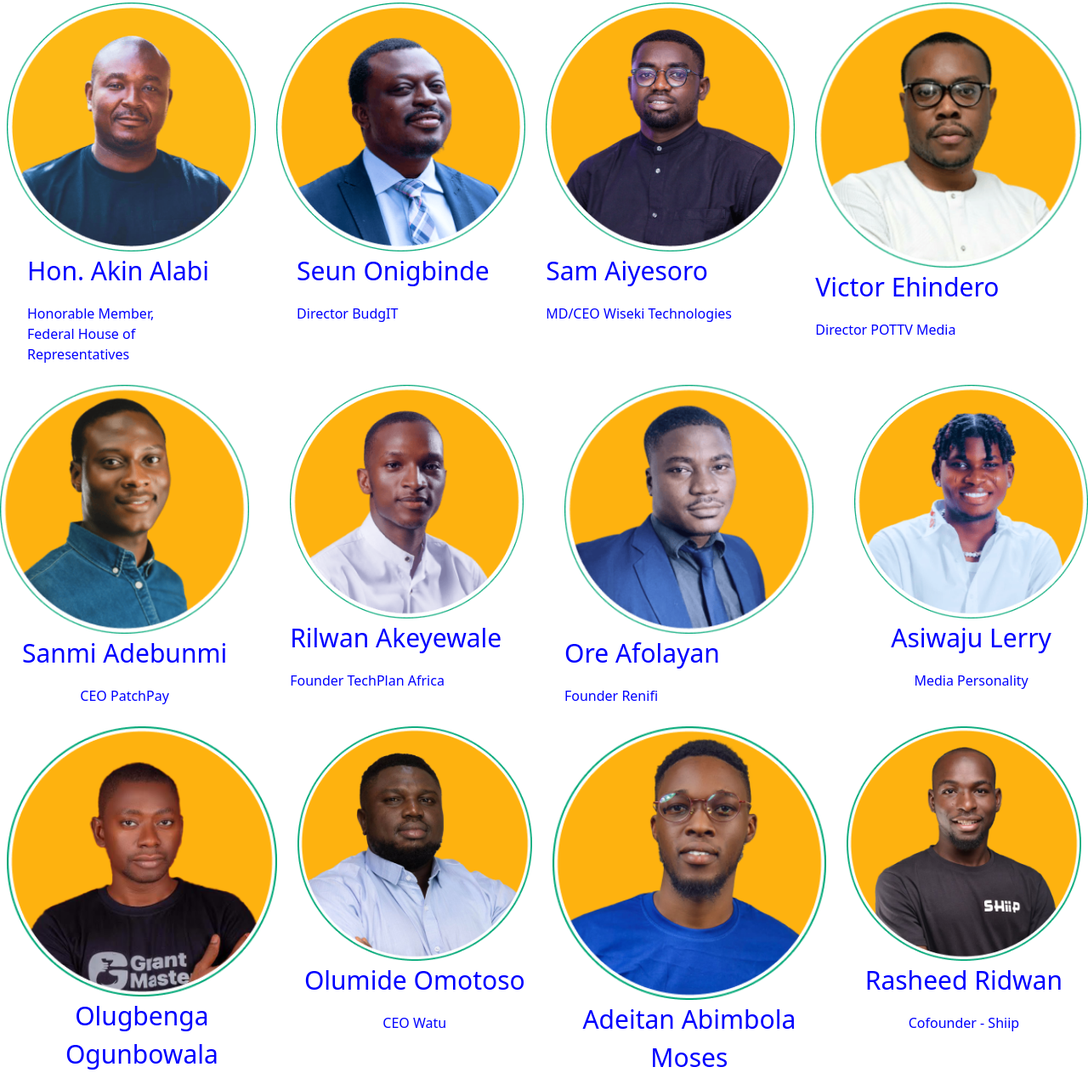
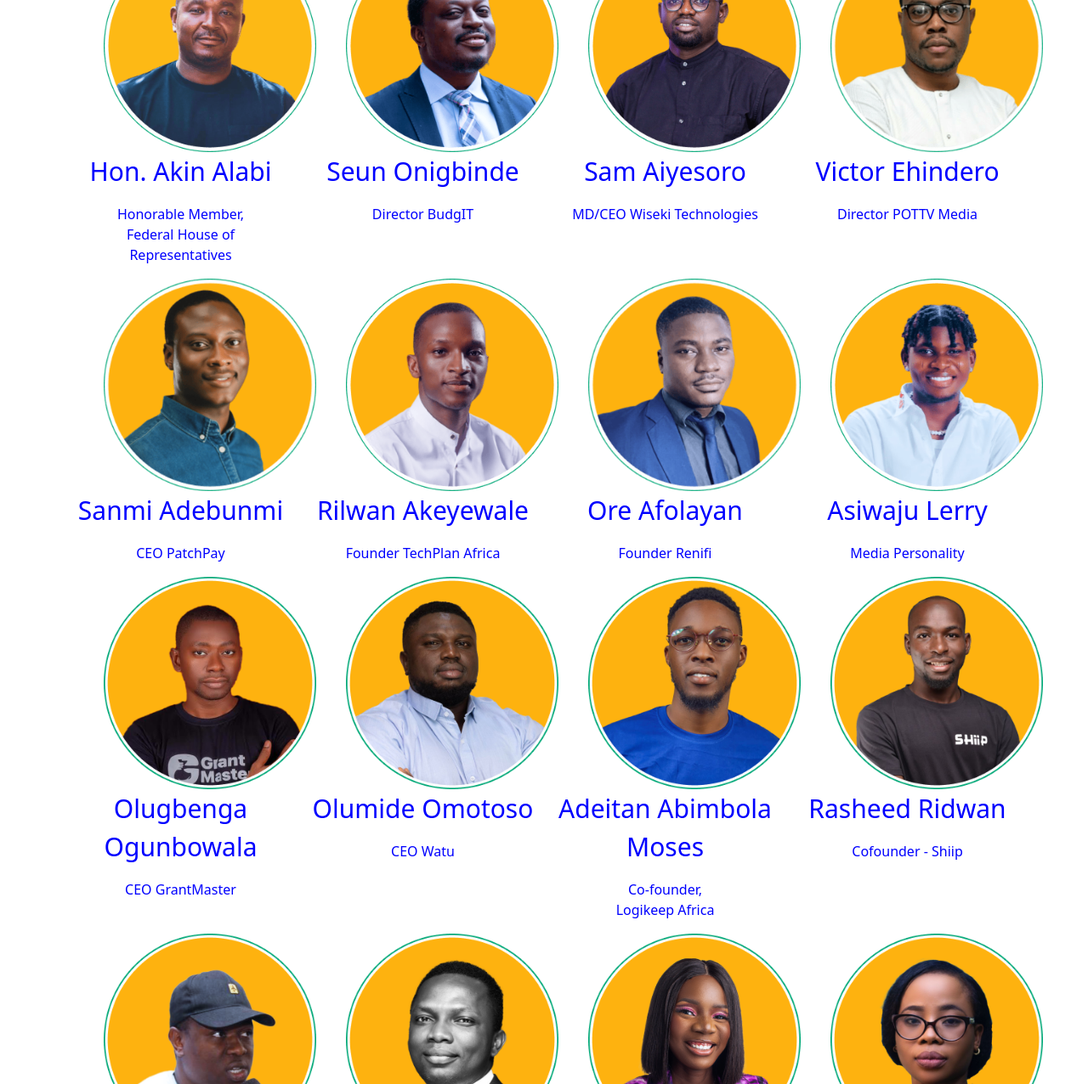
Before and after one commit to Maryam1210/my-git-class, a plain HTML site: page nav.html in a window 1280 px wide. Shown: the part 2143-3419 px from the top of the page at 85% size. Drawn offline with Linux system fonts and the light colour scheme.

Commit message:
add new file

```diff
--- a/bootstrap.css
+++ b/bootstrap.css
@@ -34,21 +34,14 @@
     width: 350px;
 font-size: larger;
 }
- /* @media (max-width: 768px) {
-body{
-    background-color:gray;
-}
- }
-@media (max-width: 768px){
-    .display{
-        display: none;
-        font-family: 'Times New Roman', Times, serif;
-        text-decoration: underline;
+
+    .img{
+width: 250px;
+margin-left: 40px;
+    }
+
+@media screen and (max-width: 768px){
+    .picture{
+        width: 100px;
     }
 }
-@media (max-width:768px){
-    nav{
-        display: flex;
-        font-style: italic;
-    }
-} */
--- a/nav.html
+++ b/nav.html
@@ -62,11 +62,19 @@
     <p class="fs-2 text-center text-light">Saturday, September 9th, 2023.</p>
     </div>
   </main>
-  <section class="d-flex p-2 gap-4 w-50">
-     <div><img src="tit-514f3678 - Copy.svg" alt="" style="border-bottom: 2px solid #fbc84d; width: 550px; ">
-    <p class="text-primary">Welcome to Ibadan Tech Expo - a dynamic and vibrant gathering that <br> celebrates the world of technology and innovation in Ibadan, Nigeria's <br> largest city by landmass. The Ibadan Tech Expo aims to create an inclusive <br> and engaging environment that brings together a diverse community of <br> tech enthusiasts, professionals, and stakeholders. Whether you're a <br> seasoned industry veteran or a  newcomer looking to explore the exciting <br>  possibilities of the tech scene, this event is tailor-made for you.</p>
+  <section>
+    <div class="container">
+<div class="row">
+  <div class="col-sm-12 col-md-6 col-lg-6">
+    <img src="tit-514f3678 - Copy.svg" alt="" class="picture" style="border-bottom: 2px solid #fbc84d; width: 550px; ">
+    <p> <p class="text-primary">Welcome to Ibadan Tech Expo - a dynamic and vibrant gathering that <br> celebrates the world of technology and innovation in Ibadan, Nigeria's <br> largest city by landmass. The Ibadan Tech Expo aims to create an inclusive <br> and engaging environment that brings together a diverse community of <br> tech enthusiasts, professionals, and stakeholders. Whether you're a <br> seasoned industry veteran or a  newcomer looking to explore the exciting <br>  possibilities of the tech scene, this event is tailor-made for you.</p>
   </div>
-<div style="margin-left: 100px;"><img src="Poster 3 1-ed55da9d (1).svg" alt="" style="width:600px; margin-left: -100px;"></div></section>
+  <div class="col-sm-12 col-md-6 col-lg-6">
+    <img src="Poster 3 1-ed55da9d (1).svg" alt="" width="550">
+  </div>
+</div>
+    </div>
+  </section>
 <div p class="fs-1 text-center text-primary"  style="border-bottom: 2px solid #fbc84d">
   VENUE
 </div>
@@ -77,87 +85,103 @@
 <div class="fs-1 text-primary">SPEAKERS</div>
 <div class="fs-10 me-50 text-primary mb-2" style="margin-left: 700px;">VIEW ALL SPEAKERS</div>
 </div>
-<div style="color: #f5f5f5;">
- <div class="d-flex p-2 gap-4">
-  <div><img src="PSpeaker1-73bf4300.png" alt="" class="w-100">
-  <p style="color:blue; font-size: 30px;" class="ms-4">Hon. Akin Alabi
-     </p>
-  <p style="color:blue; font-size: medium;" class="ms-4 mt-2">  Honorable Member, <br> Federal House of <br> Representatives <br></p></div>
-  <div><img src="PSpeaker2-26b36498.png" alt="" class="w-100">
-      <p style="color:blue; font-size: 30px;" class="ms-4" >Seun Onigbinde</p>
-       <p style="color:blue; font-size:medium;" class="ms-4"> Director BudgIT</p>
+<div class="container">
+<div class="row">
+  <div class="col-sm-6 col-md-6 col-lg-3 ">
+    <img src="PSpeaker1-73bf4300.png" alt="" class="img">
+    <p style="color:blue; font-size: 30px;" class="text-center">Hon. Akin Alabi</p>
+ <p style="color:blue; font-size: medium;" class="text-center">  Honorable Member, <br> Federal House of <br> Representatives <br></p>
   </div>
-  <div><img src="PSpeaker3-bd021836.png" alt="" class="w-100">
-  <p style="color:blue; font-size:30px;">Sam Aiyesoro</p>
-   <p style="color:blue; font-size:medium;"> MD/CEO Wiseki Technologies</p></div>
-  <div><img src="PSpeaker4-000c125c.png" alt="" class="w-100">
-  <p style="color:blue; font-size:30px;">Victor Ehindero</p>
-   <p style="color:blue; font-size:medium;"> Director POTTV Media</p> </div>
+  <div class="col-sm-6 col-md-6 col-lg-3 ">
+    <img src="PSpeaker2-26b36498.png" alt="" class="img">
+    <p style="color:blue; font-size: 30px;" class="text-center" >Seun Onigbinde</p>
+       <p style="color:blue; font-size:medium;" class="text-center"> Director BudgIT</p>
   </div>
+  <div class="col-sm-6 col-md-6 col-lg-3 ">
+    <img src="PSpeaker3-bd021836.png" alt="" class="img">
+    <p style="color:blue; font-size:30px;" class="text-center">Sam Aiyesoro</p>
+    <p style="color:blue; font-size:medium;" class="text-center"> MD/CEO Wiseki Technologies</p>
   </div>
-  <section class="d-flex gap-5 flex ">
-    <div><img src="PSpeaker5-16f91d5b.png" alt="" class="w-100">
+  <div class="col-sm-6 col-md-6 col-lg-3 ">
+<img src="PSpeaker4-000c125c.png" alt="" class="img">
+<p style="color:blue; font-size:30px;" class="text-center">Victor Ehindero</p>
+<p style="color:blue; font-size:medium;" class="text-center"> Director POTTV Media</p>
+  </div>
+  <div class="col-sm-6 col-md-6 col-lg-3">
+    <img src="PSpeaker5-16f91d5b.png" alt="" class="img">
     <p  style="color:blue; font-size:30px;" class="text-center" >Sanmi Adebunmi</p>
-     <p  style="color:blue; font-size:medium;" class="text-center"> CEO PatchPay</p></div>
-    <div><img src="PSpeaker6-82d6dcb8.png" alt="" class="w-100">
-    <p style="color:blue; font-size:30px;">Rilwan Akeyewale </p>
- <p style="color:blue; font-size:medium;">Founder TechPlan Africa </p>
+    <p  style="color:blue; font-size:medium;" class="text-center"> CEO PatchPay</p>
   </div>
-    <div><img src="PSpeaker7-73fd3fe6.png" alt="" class="w-100">
-      <p  style="color:blue; font-size:30px;">Ore Afolayan</p>
-       <p  style="color:blue; font-size:medium;"> Founder Renifi </p>
+  <div class="col-sm-6 col-md-6 col-lg-3 ">
+    <img src="PSpeaker6-82d6dcb8.png" alt="" class="img">
+    <p style="color:blue; font-size:30px;" class="text-center">Rilwan Akeyewale </p>
+    <p style="color:blue; font-size:medium;" class="text-center">Founder TechPlan Africa </p>
   </div>
-    <div><img src="PSpeaker8-4f6b6d2a.png" alt="" class="w-100">
+  <div class="col-sm-6 col-md-6 col-lg-3 ">
+    <img src="PSpeaker7-73fd3fe6.png" alt="" class="img">
+    <p  style="color:blue; font-size:30px;" class="text-center">Ore Afolayan</p>
+    <p  style="color:blue; font-size:medium;" class="text-center"> Founder Renifi </p>
+</div>
+<div class="col-sm-6 col-md-6 col-lg-3 ">
+  <img src="PSpeaker8-4f6b6d2a.png" alt="" class="img">
   <p  style="color:blue; font-size:30px;" class="text-center">Asiwaju Lerry</p>
   <p  style="color:blue; font-size:medium;" class="text-center">Media Personality</p>
   </div>
-    </section>
-  <div class="d-flex p-2 gap-4 ">
-    <div><img src="PSpeaker9-398ba7a9.png" alt="" class="w-100">
+  <div class="col-sm-6 col-md-6 col-lg-3">
+    <img src="PSpeaker9-398ba7a9.png" alt="" class="img">
     <p  style="color:blue; font-size:30px;" class="text-center">Olugbenga Ogunbowala</p>
-    <p style="color:blue; font-size:medium;" class="text-center">CEO GrantMaster</p></div>
-    <div><img src="PSpeaker10-f207c179.png" alt="" class="w-100">
+    <p style="color:blue; font-size:medium;" class="text-center">CEO GrantMaster</p>
+  </div>
+  <div class="col-sm-6 col-md-6 col-lg-3 ">
+<img src="PSpeaker10-f207c179.png" alt="" class="img">
 <p  style="color:blue; font-size:30px;" class="text-center">Olumide Omotoso</p>
 <p  style="color:blue; font-size:medium;" class="text-center">CEO Watu</p>
   </div>
-    <div><img src="PSpeaker11-b622c7b3.png" alt="" class="w-100">
+  <div class="col-sm-6 col-md-6 col-lg-3 ">
+<img src="PSpeaker11-b622c7b3.png" alt="" class="img">
 <p  style="color:blue; font-size:30px;" class="text-center">Adeitan Abimbola Moses</p>
 <p  style="color:blue; font-size:medium;" class="text-center">Co-founder,  <br>Logikeep Africa</p>
   </div>
-    <div><img src="PSpeaker12-3ae81242.png" alt="" class="w-100">
+  <div class="col-sm-6 col-md-6 col-lg-3 ">
+<img src="PSpeaker12-3ae81242.png" alt="" class="img">
 <p  style="color:blue; font-size:30px;" class="text-center">Rasheed Ridwan</p>
 <p  style="color:blue; font-size:medium;" class="text-center">   Cofounder - Shiip</p>
   </div>
+  <div class="col-sm-6 col-md-6 col-lg-3 ">
+<img src="PSpeaker13-933c0896.png" alt="" class="img">
+<p  style="color:blue; font-size:30px;" class="text-center">Olumide Omotoso</p>
+<p  style="color:blue; font-size:medium;" class="text-center">   CEO Watu</p>
   </div>
-   <div class="d-flex gap-5 ">
-    <div><img src="PSpeaker13-933c0896.png" alt="" class="w-100">
-    <p  style="color:blue; font-size:30px;" class="text-center">Olumide Omotoso</p>
-  <p  style="color:blue; font-size:medium;" class="text-center">   CEO Watu</p></div>
-  <div><img src="PSpeaker14-02a1d624.png" alt="" class="w-100">
+  <div class="col-sm-6 col-md-6 col-lg-3 ">
+<img src="PSpeaker14-02a1d624.png" alt="" class="img">
 <p   style="color:blue; font-size:30px;" class="text-center">Sam Adeleke</p>
 <p   style="color:blue; font-size:medium;" class="text-center" > Group Head, The Bunker</p>
   </div>
-  <div><img src="PSpeaker15-ca9d0db5.png" alt="" class="w-100">
+<div class="col-sm-6 col-md-6 col-lg-3 ">
+<img src="PSpeaker15-ca9d0db5.png" alt="" class="img">
 <p style="color:blue; font-size:30px;" class="text-center">Omomame Imafidon </p>
 <p style="color:blue; font-size:medium;" class="text-center">Lead, Polygon Guild Ibadan</p>
 </div>
-  <div><img src="PSpeaker16-3eabcf12.png" alt="" class="w-100">
+<div class="col-sm-6 col-md-6 col-lg-3 ">
+<img src="PSpeaker16-3eabcf12.png" alt="" class="img">
 <p style="color:blue; font-size:30px;" class="text-center">Damilola <br>Oluwatunmise-Adediran</p>
 <p style="color:blue; font-size:medium;" class="text-center"> Founder:CodeSchool Africa</p>
 </div>
-    </div>
-    <div class="d-flex gap-5">
-    <div><img src="PSpeaker17-08140ef0.png" alt="" class="w-100">
+<div class="col-sm-6 col-md-6 col-lg-3 ">
+  <img src="PSpeaker17-08140ef0.png" alt="" class="img">
   <p  style="color:blue; font-size:30px;" class="text-center">Oluwamayowa <br> Oshidero</p>
   <p  style="color:blue; font-size:medium;" class="text-center">Founder, Equilibrium Zone</p>
 </div>
-    <div><img src="PSpeaker18-a7316cd1.png" alt=""  class="w-100">
+<div class="col-sm-6 col-md-6 col-lg-3" >
+  <img src="PSpeaker18-a7316cd1.png" alt="" class="img">
   <p  style="color:blue; font-size:30px;" class="text-center">Edem Dorothy Ossai</p>
   <p  style="color:blue; font-size:medium;" class="text-center">Regional Coordinator, NORRAG,<br> and Executive Director MAYEIN</p>
 </div>
-    <div><img src="PSpeaker19-d398d57a.png" alt="" class="w-100 text-center">
+<div class="col-sm-6 col-md-6 col-lg-3 ">
+  <img src="PSpeaker19-d398d57a.png" alt="" class="img">
   <p  style="color:blue; font-size:30px;" class="text-center">Adewumi Femi</p>
   <p  style="color:blue; font-size:medium;" class="text-center"> CEO @ Alusoft <br> Technologies Ltd</p>
+</div>
 </div>
  </div>
 
```
Lines whose indentation alone changed are shown as unchanged.
